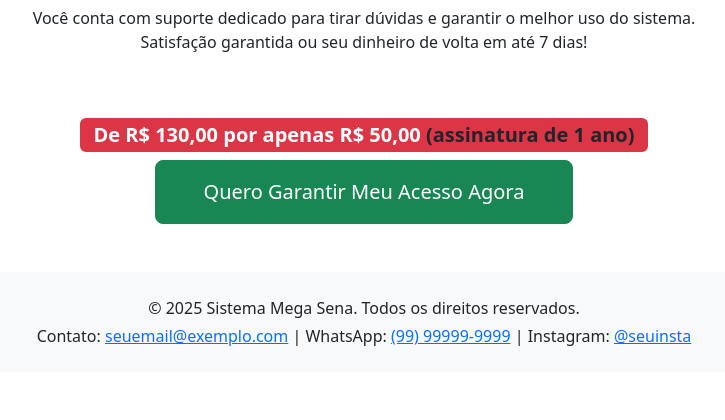
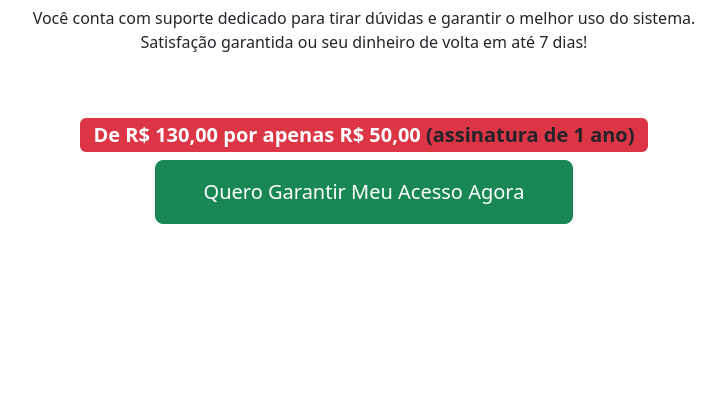
Before and after one commit to brasmidvr/megasenaia, a Flask app: page / in a window 1280 px wide. Shown: the part 5823-6243 px from the top of the page, without its empty margins (276-1001 px from the left). After the commit the page ends 6047 px from the top, so only its background shows below. Run offline with Flask 3, Linux system fonts and the light colour scheme.

Commit message:
Remove rodapé de contato do landing.html

```diff
--- a/templates/landing.html
+++ b/templates/landing.html
@@ -229,15 +229,6 @@
         </div>
     </div>
     <!-- Rodapé -->
-    <footer class="bg-light py-4 mt-5">
-        <div class="container text-center">
-            <p class="mb-1">&copy; {{ 2025 }} Sistema Mega Sena. Todos os direitos reservados.</p>
-            <p class="mb-0">
-                Contato: <a href="mailto:seuemail@exemplo.com">seuemail@exemplo.com</a> |
-                WhatsApp: <a href="https://wa.me/5599999999999" target="_blank">(99) 99999-9999</a> |
-                Instagram: <a href="https://instagram.com/seuinsta" target="_blank">@seuinsta</a>
-            </p>
-        </div>
-    </footer>
+    <!-- Removido rodapé de contato conforme solicitado -->
 </div>
 {% endblock %}
```
